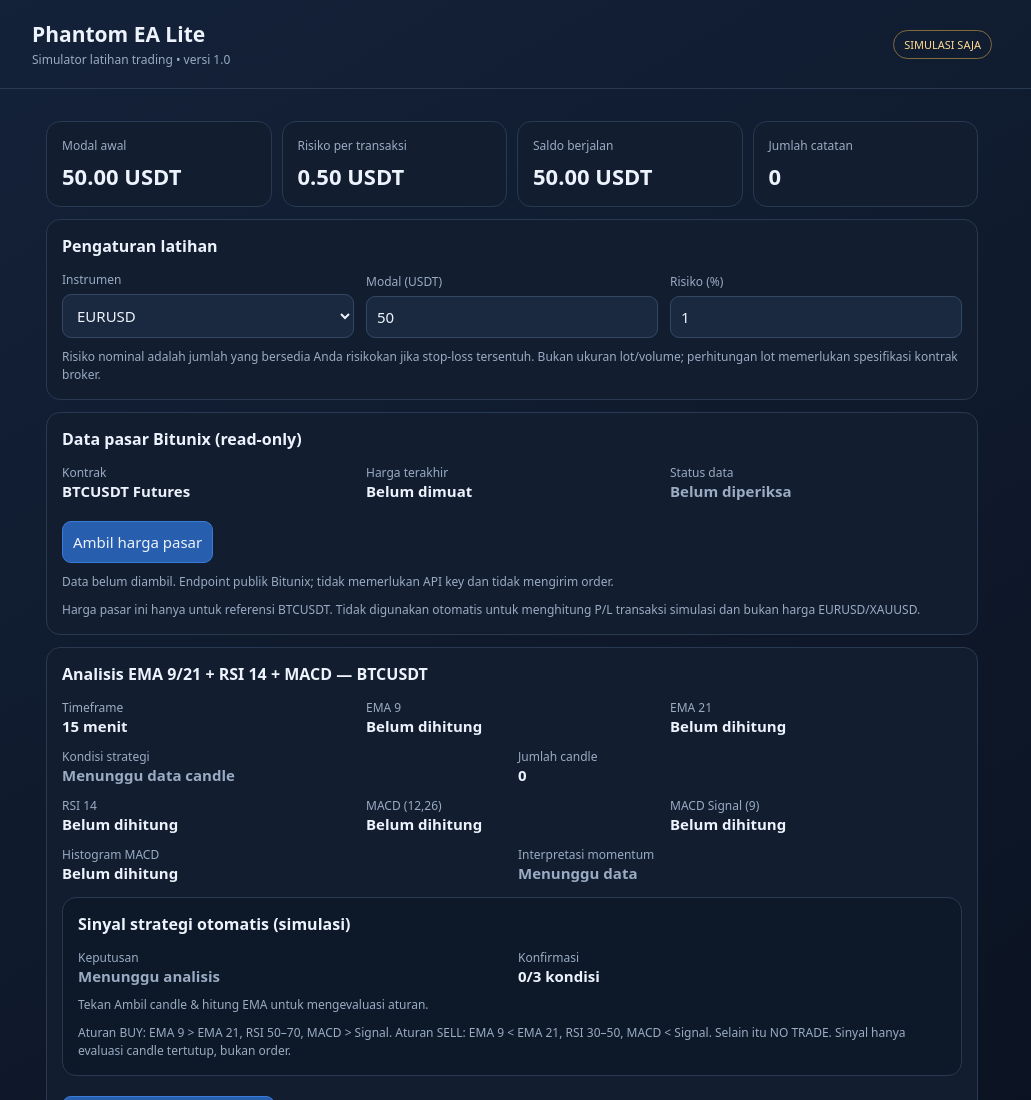
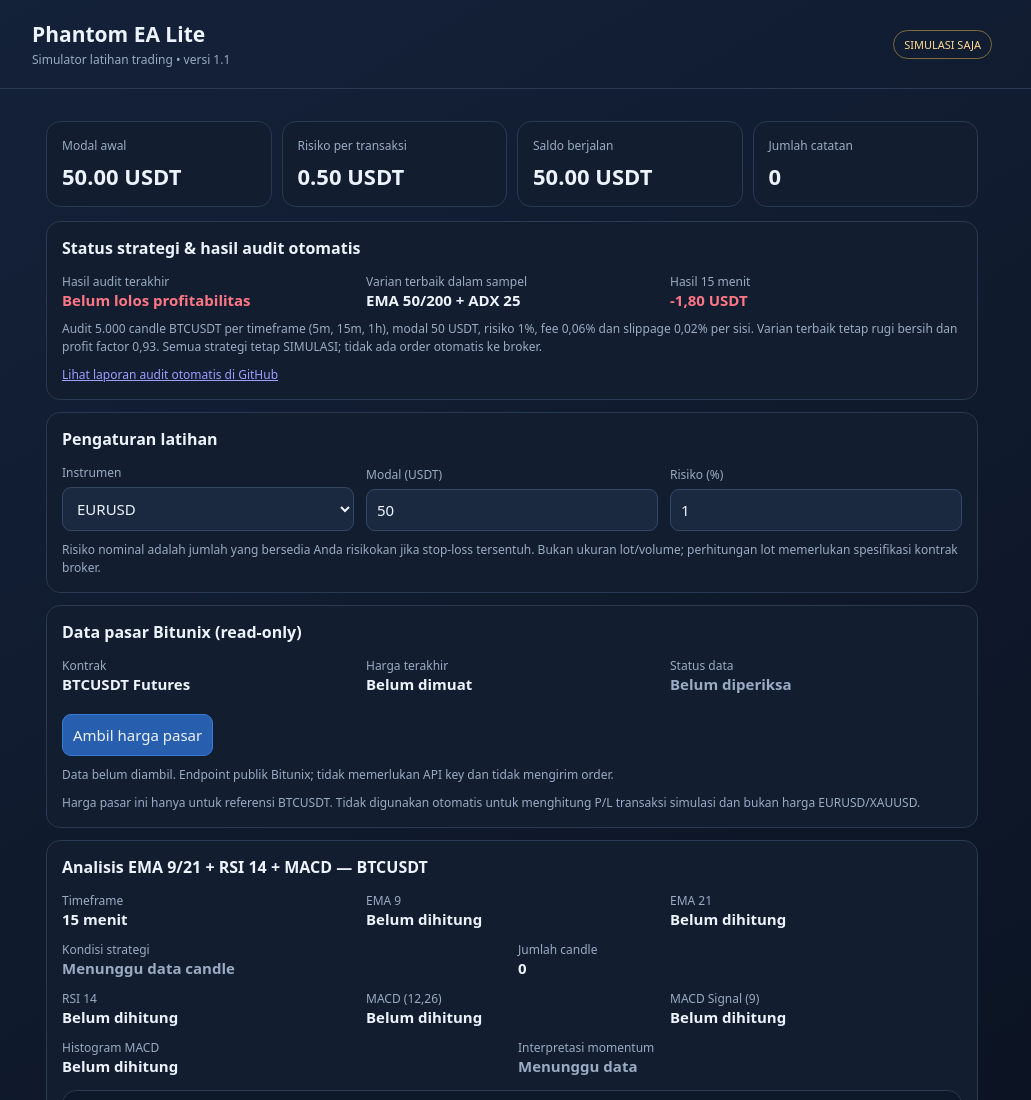
Before and after one commit to etriminanto-tech/phantom-ea-lite, a plain HTML site: page index.html in a window 1280 px wide. Shown: the top 1100 px of the page, without its empty margins (128-1159 px from the left). Drawn offline with Linux system fonts and the light colour scheme.

Commit message:
Show honest automated strategy audit status in Android dashboard

```diff
--- a/index.html
+++ b/index.html
@@ -22,7 +22,7 @@ table{width:100%;border-collapse:collapse;font-size:13px}th,td{text-align:left;p
 @media(max-width:560px){.grid{grid-template-columns:1fr 1fr}.metric strong{font-size:19px}header{padding:16px}.card{padding:13px}}
 </style></head>
 <body>
-<header><div><h1>Phantom EA Lite</h1><div class="sub">Simulator latihan trading • versi 1.0</div></div><div class="tag">SIMULASI SAJA</div></header>
+<header><div><h1>Phantom EA Lite</h1><div class="sub">Simulator latihan trading • versi 1.1</div></div><div class="tag">SIMULASI SAJA</div></header>
 <main>
 <div class="grid">
  <div class="card metric"><span>Modal awal</span><strong id="starting">50.00 USDT</strong></div>
@@ -30,6 +30,16 @@ table{width:100%;border-collapse:collapse;font-size:13px}th,td{text-align:left;p
  <div class="card metric"><span>Saldo berjalan</span><strong id="bal">50.00 USDT</strong></div>
  <div class="card metric"><span>Jumlah catatan</span><strong id="total">0</strong></div>
 </div>
+<section class="card" style="margin-top:14px">
+<h2>Status strategi & hasil audit otomatis</h2>
+<div class="row">
+ <div class="field"><label>Hasil audit terakhir</label><strong class="negative">Belum lolos profitabilitas</strong></div>
+ <div class="field"><label>Varian terbaik dalam sampel</label><strong>EMA 50/200 + ADX 25</strong></div>
+ <div class="field"><label>Hasil 15 menit</label><strong class="negative">-1,80 USDT</strong></div>
+</div>
+<p class="note">Audit 5.000 candle BTCUSDT per timeframe (5m, 15m, 1h), modal 50 USDT, risiko 1%, fee 0,06% dan slippage 0,02% per sisi. Varian terbaik tetap rugi bersih dan profit factor 0,93. Semua strategi tetap SIMULASI; tidak ada order otomatis ke broker.</p>
+<p class="note"><a href="https://github.com/etriminanto-tech/phantom-ea-lite/actions/runs/45098396703" target="_blank" rel="noopener">Lihat laporan audit otomatis di GitHub</a></p>
+</section>
 <section class="card"><h2>Pengaturan latihan</h2><div class="row">
  <div class="field"><label for="symbol">Instrumen</label><select id="symbol"><option>EURUSD</option><option>XAUUSD</option><option>BTCUSDT</option></select></div>
  <div class="field"><label for="capital">Modal (USDT)</label><input id="capital" type="number" min="1" max="1000000" value="50"></div>
```
